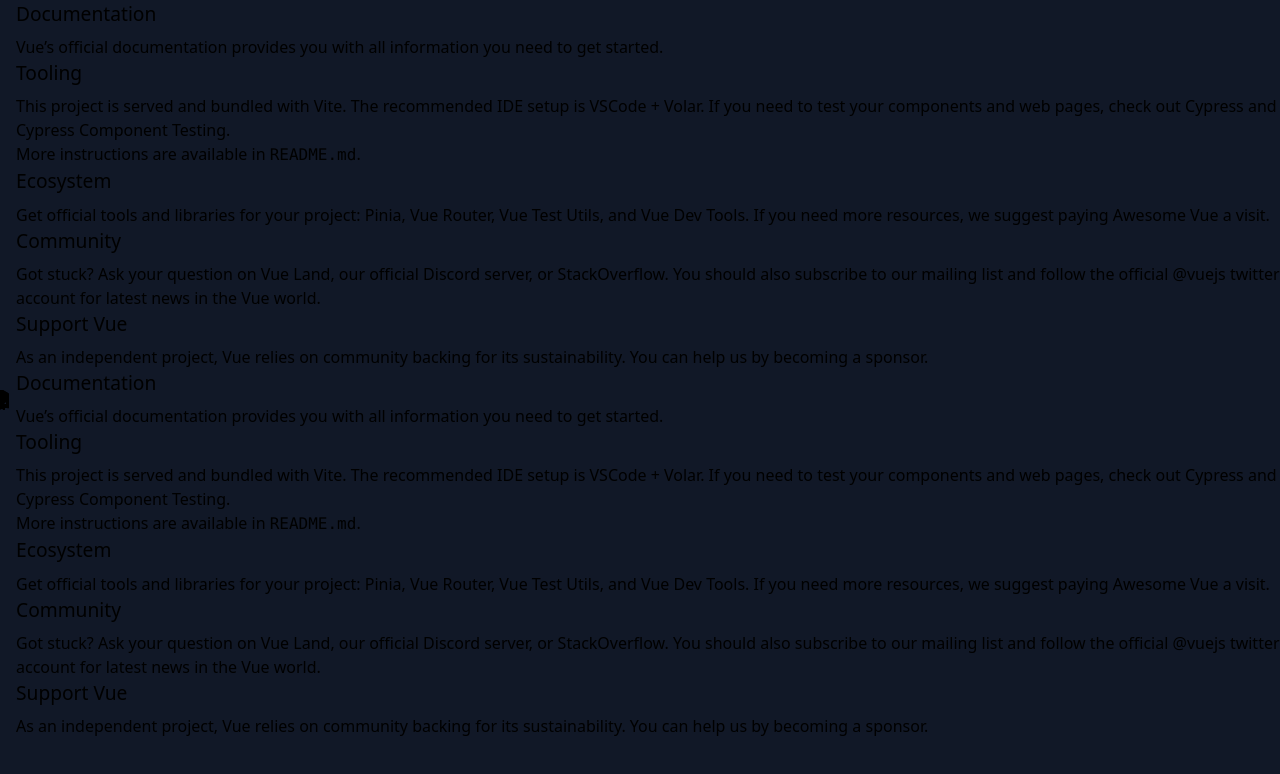
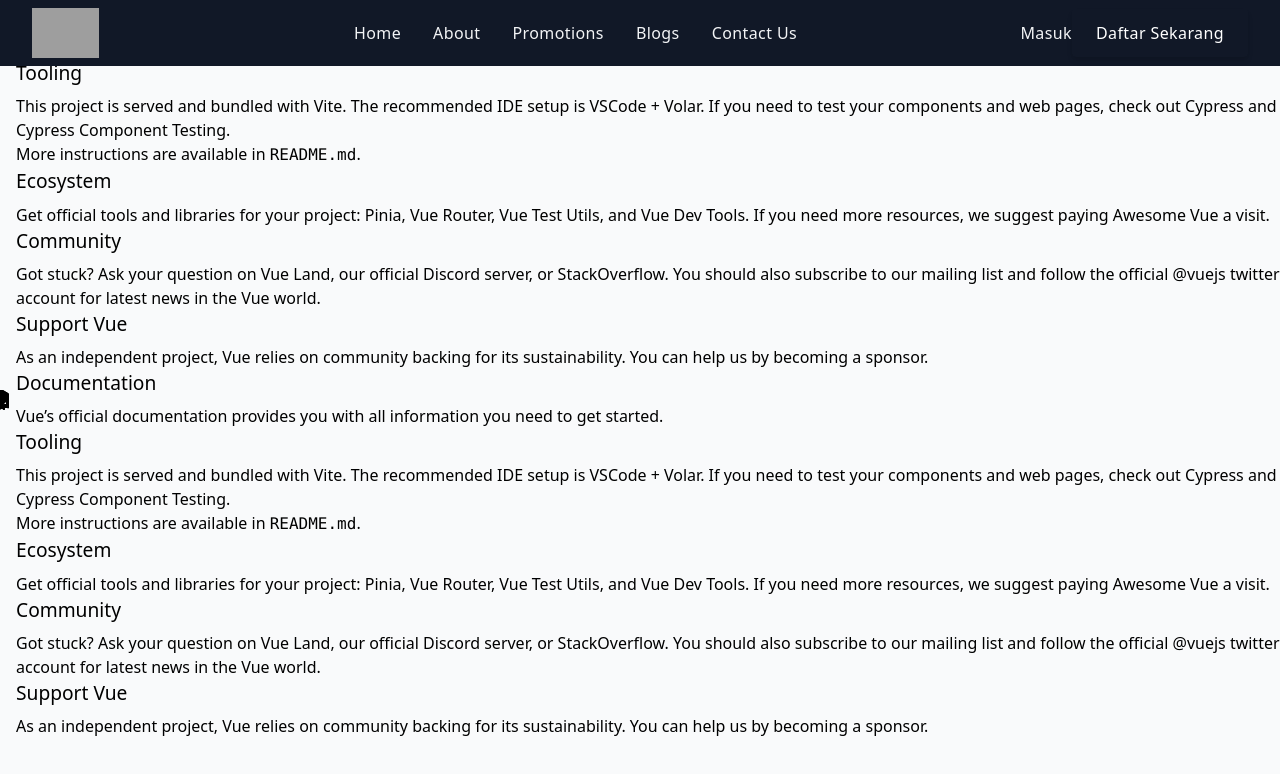
Before and after one commit to sulkhan10/fancy-food-web-vue, a Vue app in the folder client/: page / in a window 1280 px wide. Shown: the top 774 px of the page. Built offline with nearby package versions, Linux system fonts and the light colour scheme; grey boxes are pictures that could not be loaded.

Commit message:
feat : layout navbar

```diff
--- a/client/src/App.vue
+++ b/client/src/App.vue
@@ -5,7 +5,7 @@
 </script>
 
 <template>
- <div class="min-h-screen bg-gray-900">
+ <div class="min-h-screen bg-gray-50">
 
      <Navbar />
      <RouterView />
--- a/client/src/components/Navbar.vue
+++ b/client/src/components/Navbar.vue
@@ -1,20 +1,112 @@
 <script>
 import { RouterLink, RouterView } from "vue-router";
-import { mapState, mapActions } from 'pinia'
-  // import { useAnimeStore } from '../stores/anime'
-  // export default {
-  //   methods: {
-  //     ...mapActions(useAnimeStore, ['logoutHandler']),
-  //   },
-  //   computed: {
-  //     ...mapState(useAnimeStore, ['isLogin']),
-  //   }
-  // };
+import { mapState, mapActions } from "pinia";
+// import { useAnimeStore } from "../stores/food";
 </script>
-
 
 <template>
   <div class="fixed z-10 w-full bg-gray-900">
+    <div
+      class="px-4 py-2 mx-auto sm:max-w-xl md:max-w-full lg:max-w-screen-xl md:px-24 lg:px-8"
+    >
+      <div class="relative flex items-center justify-between">
+        <div class="flex items-center">
+          <a
+            href="/"
+            aria-label="Company"
+            title="Company"
+            class="inline-flex items-center mr-8 flex gap-5"
+          >
+            <RouterLink to="/">
+              <img
+                src="../assets/images/logoNavbar.png"
+                style="height: 50px"
+                class=""
+              />
+            </RouterLink>
+          </a>
+        </div>
+        <div>
+          <ul class="flex items-center hidden space-x-8 lg:flex">
+            <RouterLink to="/">
+              <li>
+                <p
+                  class="font-medium tracking-wide text-gray-100 transition-colors duration-200 hover:text-teal-accent-400"
+                >
+                  Home
+                </p>
+              </li>
+            </RouterLink>
+            <RouterLink to="/">
+              <li>
+                <a
+                  class="font-medium tracking-wide text-gray-100 transition-colors duration-200 hover:text-teal-accent-400"
+                >
+                  About
+                </a>
+              </li>
+            </RouterLink>
+            <RouterLink to="/">
+              <li>
+                <p
+                  class="font-medium tracking-wide text-gray-100 transition-colors duration-200 hover:text-teal-accent-400"
+                >
+                  Promotions
+                </p>
+              </li>
+            </RouterLink>
+            <RouterLink to="/">
+              <li>
+                <a
+                  class="font-medium tracking-wide text-gray-100 transition-colors duration-200 hover:text-teal-accent-400"
+                  >Blogs</a
+                >
+              </li>
+            </RouterLink>
+            <RouterLink to="/">
+              <li>
+                <a
+                  class="font-medium tracking-wide text-gray-100 transition-colors duration-200 hover:text-teal-accent-400"
+                  >Contact Us</a
+                >
+              </li>
+            </RouterLink>
+          </ul>
+        </div>
+        <div>
+          <ul class="flex items-center hidden lg:flex">
+            <RouterLink to="/login">
+              <li v-if="!isLogin">
+                <p
+                  href="/"
+                  class="font-medium tracking-wide text-gray-100 transition-colors duration-200 hover:text-teal-accent-400"
+                >
+                  Masuk
+              </p>
+              </li>
+            </RouterLink>
+            <RouterLink to="/register">
+              <li v-if="!isLogin">
+                <button
+                  class="inline-flex items-center justify-center h-12 px-6 font-medium tracking-wide text-white transition duration-200 rounded shadow-md bg-deep-purple-accent-400 hover:bg-deep-purple-accent-700 focus:shadow-outline focus:outline-none"
 
+                >
+                  Daftar Sekarang
+                </button>
+              </li>
+            </RouterLink>
+            <li v-if="isLogin">
+              <button
+                @click.prevent="logoutHandler"
+                class="inline-flex items-center justify-center h-12 px-6 font-medium tracking-wide text-white transition duration-200 rounded shadow-md bg-deep-purple-accent-400 hover:bg-deep-purple-accent-700 focus:shadow-outline focus:outline-none"
+
+              >
+                Logout
+              </button>
+            </li>
+          </ul>
+        </div>
+      </div>
+    </div>
   </div>
 </template>
```
Also changed, not shown: client/src/stores/food.js (renamed from client/src/stores/counter.js).
